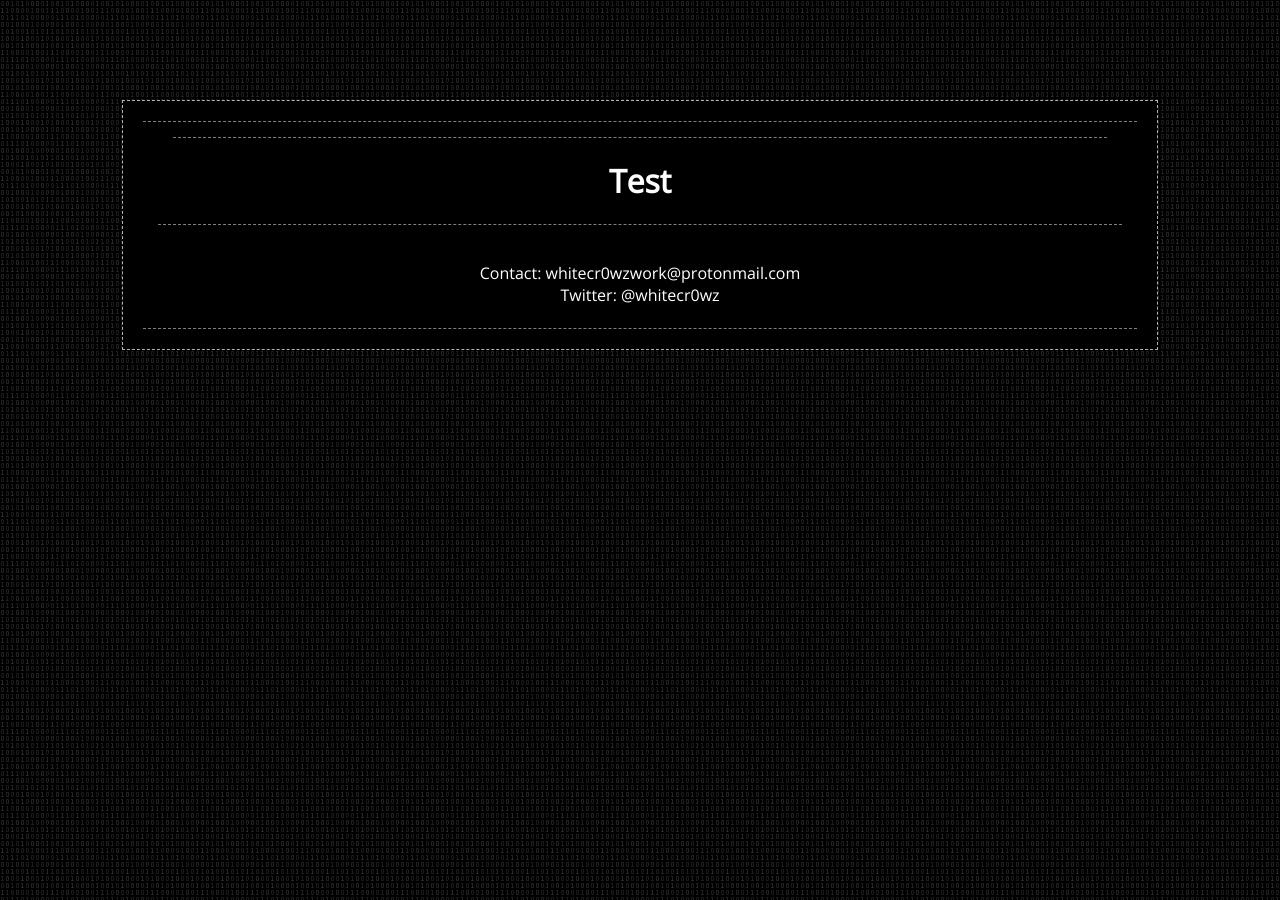
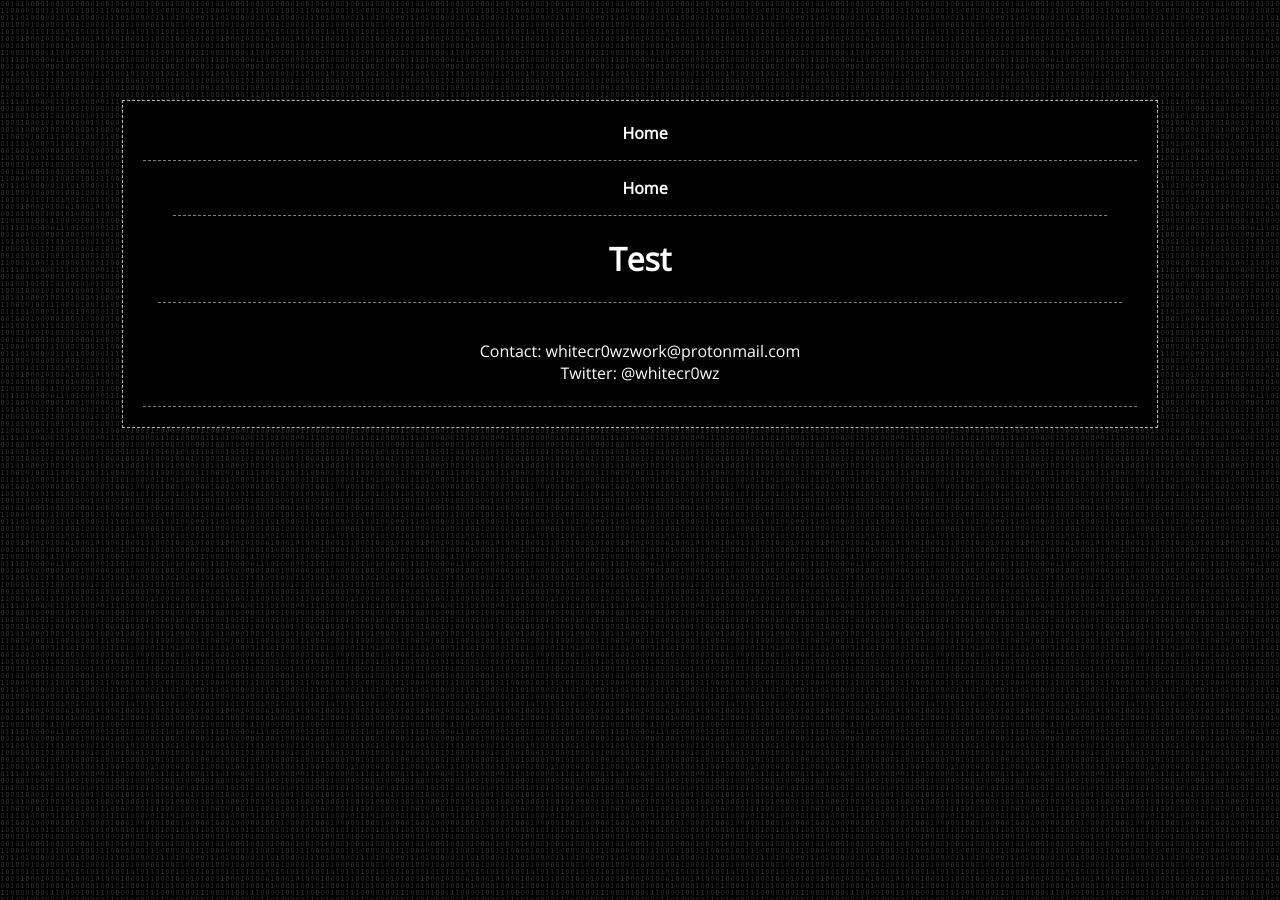
Before and after one commit to whitecr0wz/whitecr0wz.github.io, a Jekyll site: the page built from _posts/posts/2020-03-08-test.md, in a window 1280 px wide. Built offline with Jekyll 4.4.1, drawn with Linux system fonts in a browser that asks for light colours.

Commit message:
Update nav.html

```diff
--- a/_includes/nav.html
+++ b/_includes/nav.html
@@ -1,2 +1,5 @@
 <nav>
+	<ul>
+		<li><a href="/#">Home</a></li>
+	</ul>
 </nav>
```
